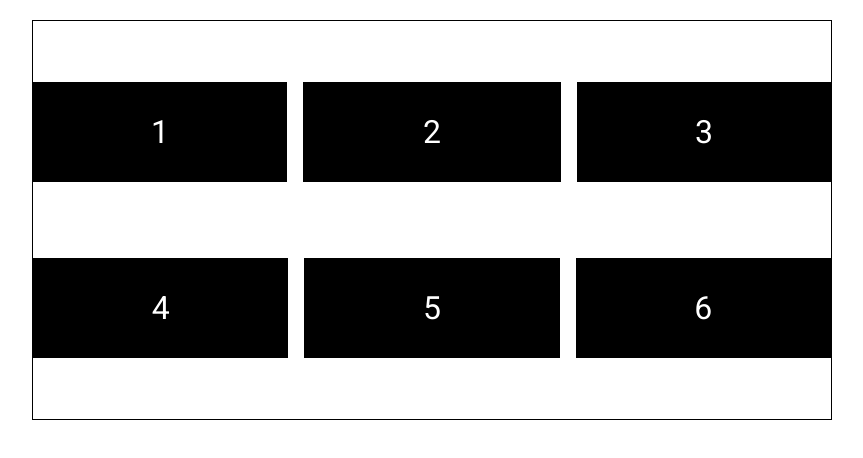
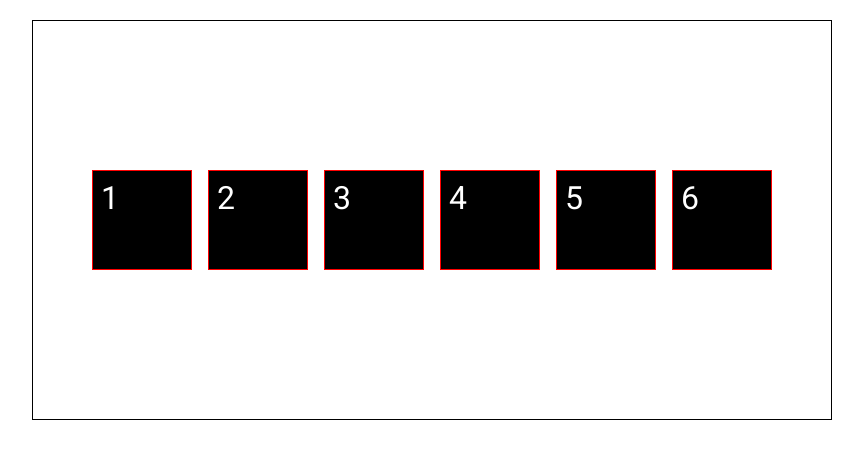
Before and after one commit to edulange/css-with-dave, a plain HTML site: page 14_lesson_starter/index.html in a window 1280 px wide. Shown: the whole page, without its empty margins (208-1071 px from the left). Drawn offline with Linux system fonts and the light colour scheme.

Commit message:
jesus fucking christ

```diff
--- a/14_lesson_starter/css/style.css
+++ b/14_lesson_starter/css/style.css
@@ -21,28 +21,15 @@ body {
   gap: 1rem;
   justify-content: center;
   align-items: center;
-  flex-direction: row;
-  flex-wrap: wrap;
   flex-flow: row wrap;
-  align-content: space-evenly;
 }
 
 .box {
-  /* min-width: 100px; */
-  height: 100px;
+  min-width: 100px;
+  min-height: 100px;
   background-color: #000;
   color: #fff;
   font-size: 2rem;
   padding: 0.5rem;
-
-  display: flex;
-  justify-content: center;
-  align-items: center;
-
-  flex: 1 1 250px;
+  border: 1px solid red;
 }
-
-.box:nth-child(2) {
-  flex: 2 2 250px;
-  order: 0;
-}
```
Also changed, not shown: 18_lesson_starter/css/style.css (+10 -3 lines).
